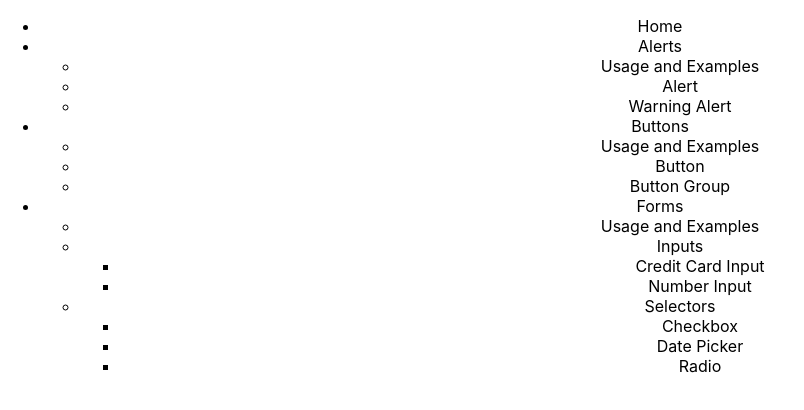
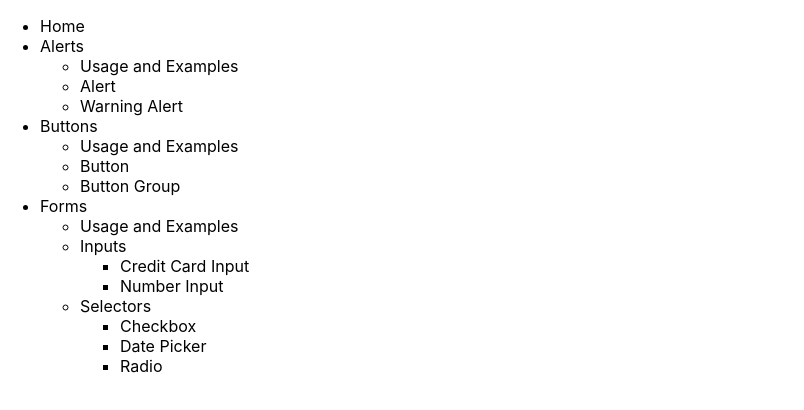
Before and after one commit to bnz-digital/techincal-test-front-end-react, a React (Create React App) app: page / in a window 1280 px wide. Shown: the top 410 px of the page, without its empty margins (0-804 px from the left). Built offline with nearby package versions, Linux system fonts and the light colour scheme.

Commit message:
Add left align styling

```diff
--- a/src/Components/Nav.js
+++ b/src/Components/Nav.js
@@ -1,11 +1,15 @@
 import React from 'react';
 
 export default function Nav({loading, items}) {
+    const styles = {
+        textAlign: 'left'
+    };
+
     const render = () => {
         if (loading) return 'loading...';
 
         return (
-            <ul>
+            <ul style={styles}>
                 { items.map(renderItem) }
             </ul>
         );
```
